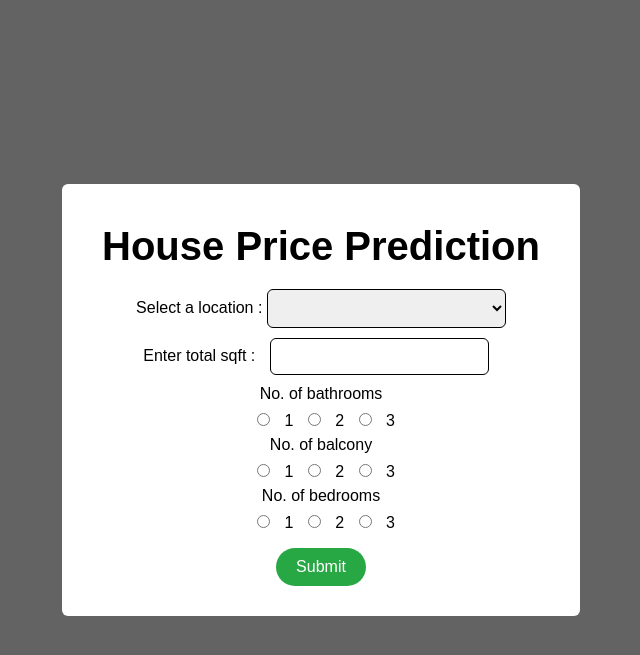
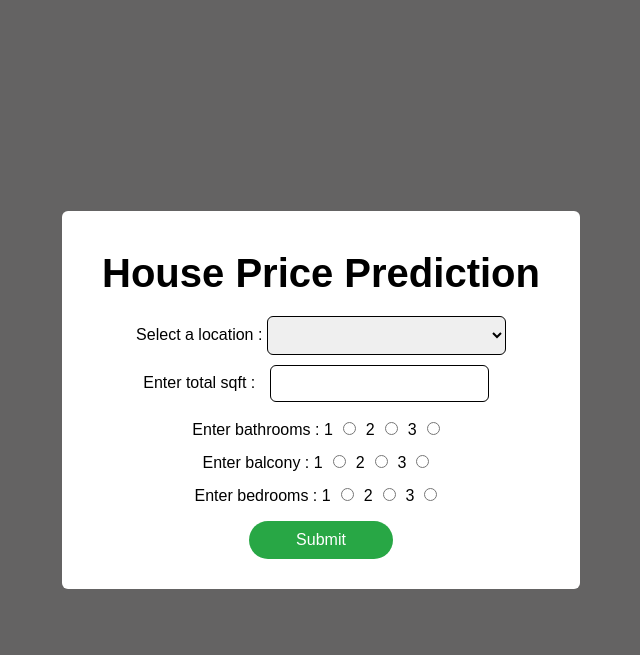
Before and after one commit to rohit-s-s/House-Price-Prediction, a Flask app: page / in a window 1280 px wide. Shown: the top 655 px of the page, without its empty margins (319-959 px from the left). Run offline with Flask 3, Linux system fonts and the light colour scheme; parts of the project's set-up code (start-up, migrations or seed data) failed here and were passed over.

Commit message:
"Updated app.py, index.css, index.js, base.html, and index.html files with changes to form elements, styling, and JavaScript functionality."

```diff
--- a/app.py
+++ b/app.py
@@ -12,10 +12,10 @@ def home_page():
             locations = values
     if request.method == 'POST':
         location = request.form['location']
-        sqft = request.form['total_sqft']
-        bathroom = request.form['bath']
+        sqft = request.form['total sqft']
+        bathroom = request.form['bathrooms']
         balcony = request.form['balcony']
-        bhk = request.form['bhk']
+        bhk = request.form['bedrooms']
         price =predict_price(location,sqft,bathroom,balcony,bhk)
         result= round(price[0],2)
         print(price)
--- a/static/index.css
+++ b/static/index.css
@@ -26,11 +26,17 @@ h1{
     font-size: 2.5rem;
 }
 
+#formElm{
+    display: flex;
+    flex-direction: column;
+
+}
+
 input{
     margin: 10px;
     border: 1px solid black;
 }
-input[type="submit"]{
+button{
     padding:10px 20px;
     border-radius: 20px;
     background-color:#28a745;
@@ -38,16 +44,20 @@ input[type="submit"]{
     outline: none;
     border: none;
     font-size: medium;
+    width: 30%;
+    position: relative;
+    left: 35%;
+    margin-top: 10px;
 }
 
-input[type="submit"]:hover{
+button:hover{
     background-color:black;
     color: #28a745;
     transition: 0.5s;
     cursor: pointer;
 }
 
-input[type="text"]{
+input[type="number"]{
     padding:10px 20px;
     border-radius: 6px;
     color: black;
@@ -65,3 +75,7 @@ select{
     cursor: pointer;
     border: 1px solid black;
 }
+
+#result {
+    margin-top: 10px;
+}
--- a/static/index.js
+++ b/static/index.js
@@ -1,23 +1,40 @@
-container = document.getElementById("priceForm")
+container = document.getElementById("container")
 
-// array = ["total sqft", "bathrooms", "balcony", "bedrooms"]
-// values = [1,2,3]
-// array.forEach(element => {
-//  const label = document.createElement("label")
-//  label.textContent = `Enter ${element}`
+const formElm  = document.getElementById("formElm")
+const array = ["total sqft", "bathrooms", "balcony", "bedrooms"]
+const values = [1,2,3]
 
-//  values.forEach(value=>{
-//   const radioLabel = document.createElement("label")
-//   const radio = document.createElement("input")
-//   radio.setAttribute("type","radio")
-//   input.setAttribute("value",value)
-//   radioLabel.textContent = value
-//   radioLabel.appendChild(radio)
-//   label.appendChild(radioLabel)
-//  })
-//  container.appendChild(label)
+array.forEach(element => {
+  const mainLabel = document.createElement("label")
+  mainLabel.textContent = `Enter ${element} : `
+  if(element==="total sqft"){
+    const textLabel = document.createElement("label")
+    textLabel.textContent = "Enter total sqft : "
+      const text = document.createElement("input")
+      text.setAttribute("type","number")
+      text.setAttribute("name",element)
+      mainLabel.appendChild(text)
+  }
+  else if(element!=="total sqft"){
+    values.forEach(value=>{
+      const radioLabel = document.createElement("label")
+      radioLabel.innerHTML = value
+      const radio = document.createElement("input")
+      radio.setAttribute("type","radio")
+      radio.setAttribute("name",element)
+      radio.setAttribute("value",value)
+      radioLabel.appendChild(radio)
+      mainLabel.appendChild(radioLabel)
+    })
+  }
 
-// });
+  formElm.appendChild(mainLabel)
+});
+
+const button = document.createElement("button")
+button.setAttribute("type","submit")
+button.textContent = "Submit"
+formElm.appendChild(button)
 
 
 
--- a/templates/base.html
+++ b/templates/base.html
@@ -6,6 +6,6 @@
     {% block head %} {% endblock head %}
   </head>
   <body class="bg-image">
-    {% block body %} {% endblock %} {% block script %} {% endblock script %}
+    {% block content %} {% endblock %} {% block script %} {% endblock script %}
   </body>
 </html>
--- a/templates/index.html
+++ b/templates/index.html
@@ -1,44 +1,31 @@
-{% extends 'base.html'%} {% block body %} {% block head %}
+{% extends 'base.html'%} {% block head %}
 <title>House Price Prediction</title>
 <link rel="stylesheet" href="{{ url_for('static', filename='index.css') }}" />
 {% endblock head %}
+{% block content %}
 <div class="container">
   <h1>House Price Prediction</h1>
-  <form id="priceForm" method="post">
-    <label>Select a location :
-    <select name="location" id="location">
-      <option></option>
-      {% for location in loc_data %}
-      <option>{{location}}</option>
-      {% endfor %}</select>
-    </label><br>
-     <label for="total_sqft">Enter total sqft : </label>
-    <input type="text" name="total_sqft" />
-    <p class="text">No. of bathrooms</p>
-    <input type="radio" name="bath" value="1" /><label for="1"> 1</label>
-    <input type="radio" name="bath" value="2" /><label for="2"> 2</label>
-    <input type="radio" name="bath" value="3" /><label for="3"> 3</label>
-    <p>No. of balcony</p>
-    <input type="radio" name="balcony" value="1" /><label for="1"> 1</label>
-    <input type="radio" name="balcony" value="2" /><label for="2"> 2</label>
-    <input type="radio" name="balcony" value="3" /><label for="3"> 3</label>
-    <p>No. of bedrooms</p>
-    <input type="radio" name="bhk" value="1" /><label for="1"> 1</label>
-    <input type="radio" name="bhk" value="2" /><label for="2"> 2</label>
-    <input type="radio" name="bhk" value="3" /><label for="3"> 3</label><br />
-    <input id="submitBtn" type="submit" />
+  <form id="formElm" method="post">
+    <label
+      >Select a location :
+      <select name="location" id="location">
+        <option></option>
+        {% for location in loc_data %}
+        <option>{{location}}</option>
+        {% endfor %}
+      </select>
+    </label>
+    <!-- input elements -->
   </form>
   <h3 id="result">{% if result %} Price: {{ result }} lakh Rs {% endif %}</h3>
 </div>
 
-{% endblock %} {% block script %}
+{% endblock content %}
+{% block script %}
 <script src="{{ url_for('static', filename='index.js') }}"></script>
 {% endblock script %}
 
-
-
-
-    <!-- <label for="total_sqft">Enter total sqft : </label>
+<!-- <label for="total_sqft">Enter total sqft : </label>
     <input type="text" name="total_sqft" />
     <p class="text">No. of bathrooms</p>
     <input type="radio" name="bath" value="1" /><label for="1"> 1</label>
```
